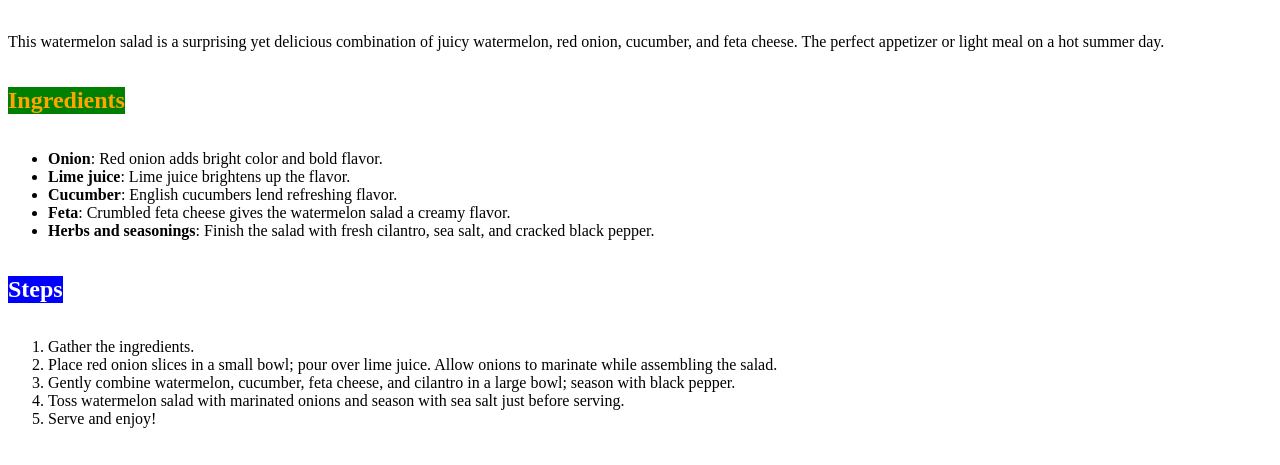
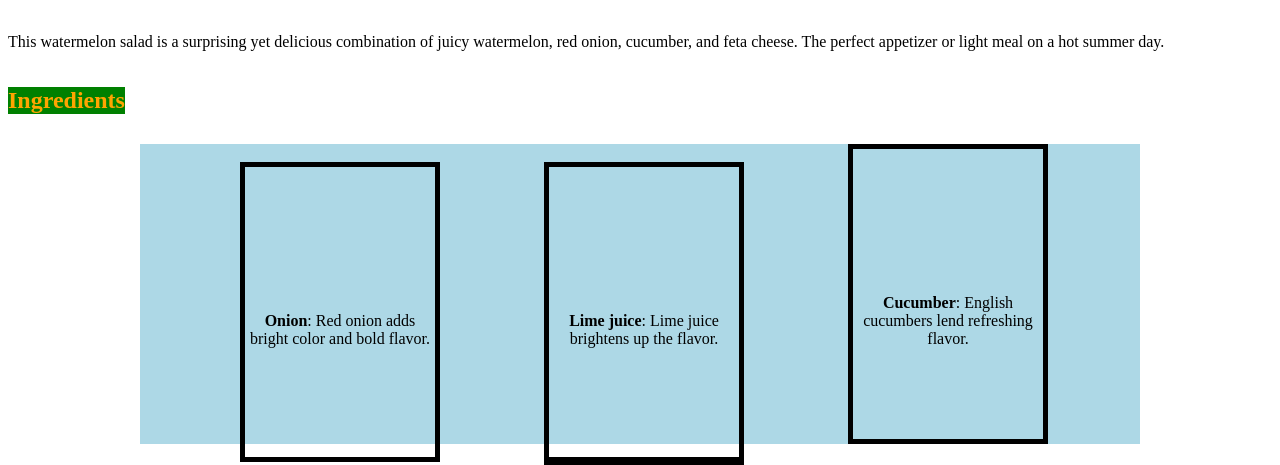
Before and after one commit to ChinKF99/odin-recipes, a plain HTML site: page watermelonsalad.html in a window 1280 px wide. Shown: the part 475-940 px from the top of the page. Before the commit the page ends 919 px from the top, so only its background shows below. Drawn offline with Linux system fonts and the light colour scheme.

Commit message:
Added css for homepage for exercises purposes

```diff
--- a/style.css
+++ b/style.css
@@ -1,4 +1,42 @@
+/* Style for the odin-recipe homepage */
 
+.headers{
+    font-size: 30px;
+    text-align: center;
+    margin-top: 10px;
+    margin-bottom: 10px;
+    background-color: grey;
+    color: black;
+}
+
+ul{
+    background-color: lightblue;
+    width: 1000px;
+    height:300px;
+    margin: 10px auto;
+    box-sizing: border-box;
+    padding: 0px;
+}
+
+li{
+    border: solid 5px black;
+    height: 300px;
+    width: 200px;
+    padding-top: 145px  ;
+    display: inline-block;
+    box-sizing: border-box;
+    text-align: center;
+    margin-left: 100px;
+
+}
+
+
+
+
+
+
+
+/* Style for water-melon recipe */
 h1 {
     font-size: 50px;
     background-color: black;
```
